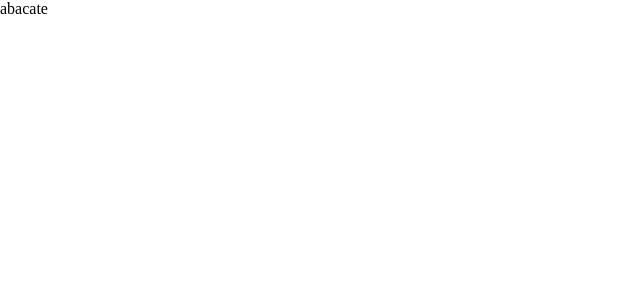
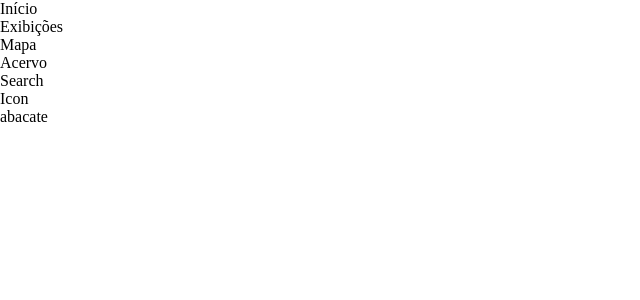
Before and after one commit to riceWbean/sambaqui-Frontend, a Vue app: page / in a window 1280 px wide. Shown: the top 300 px of the page, without its empty margins (0-640 px from the left). Built offline with nearby package versions, Linux system fonts and the light colour scheme.

Commit message:
feat: criado base do componente header #12

```diff
--- /dev/null
+++ b/src/components/Header.vue
@@ -0,0 +1,14 @@
+<template>
+    <header>
+        <ul style="">
+            <li>Início</li>
+            <li>Exibições</li>
+            <li>Mapa</li>
+            <li>Acervo</li>
+            <li>Search</li>
+            <li>Icon</li>
+        </ul>
+    </header>
+</template>
+<style scoped>
+</style>
--- a/src/views/HomeView.vue
+++ b/src/views/HomeView.vue
@@ -1,7 +1,10 @@
-
-
 <template>
+  <Header />
   <main>
     abacate
   </main>
 </template>
+
+<script setup>
+import Header from '@/components/Header.vue'
+</script>
```
Also changed, not shown: 1 other file (tests, documents, lock files or other folders).
